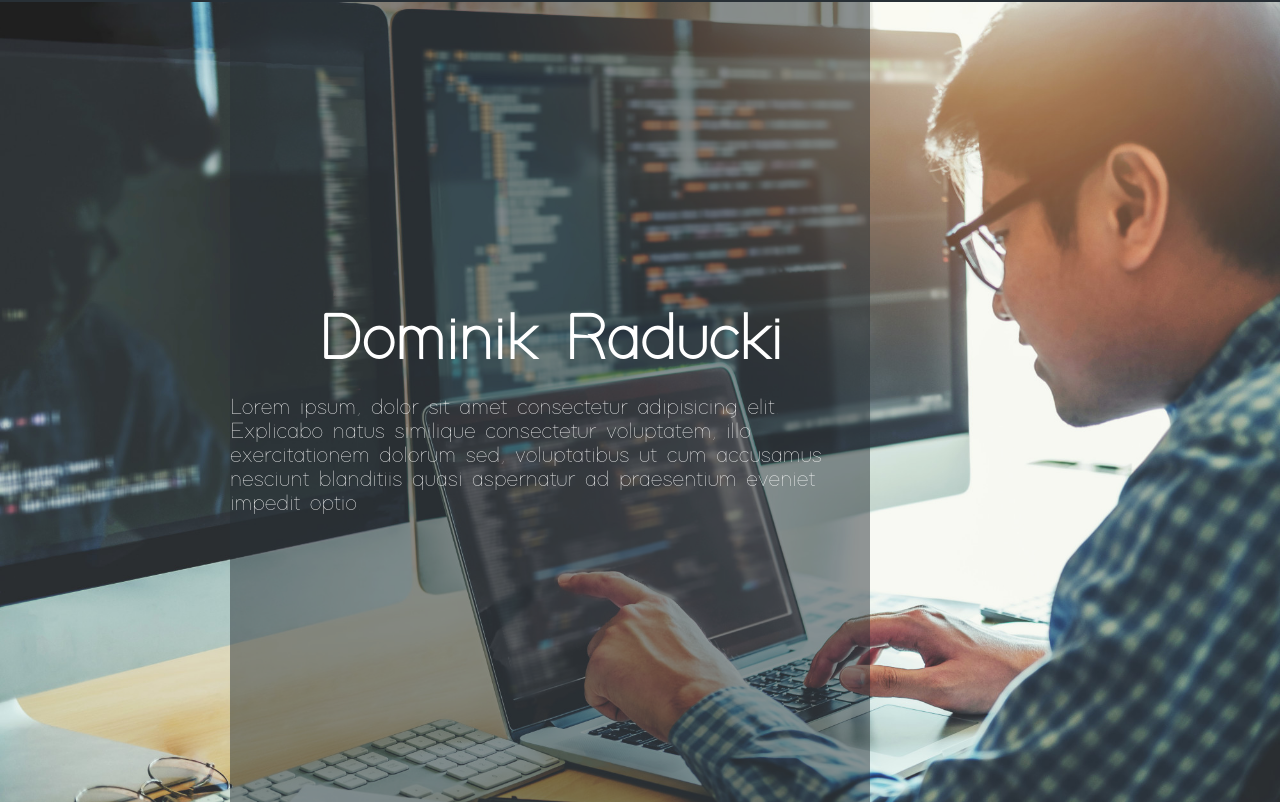
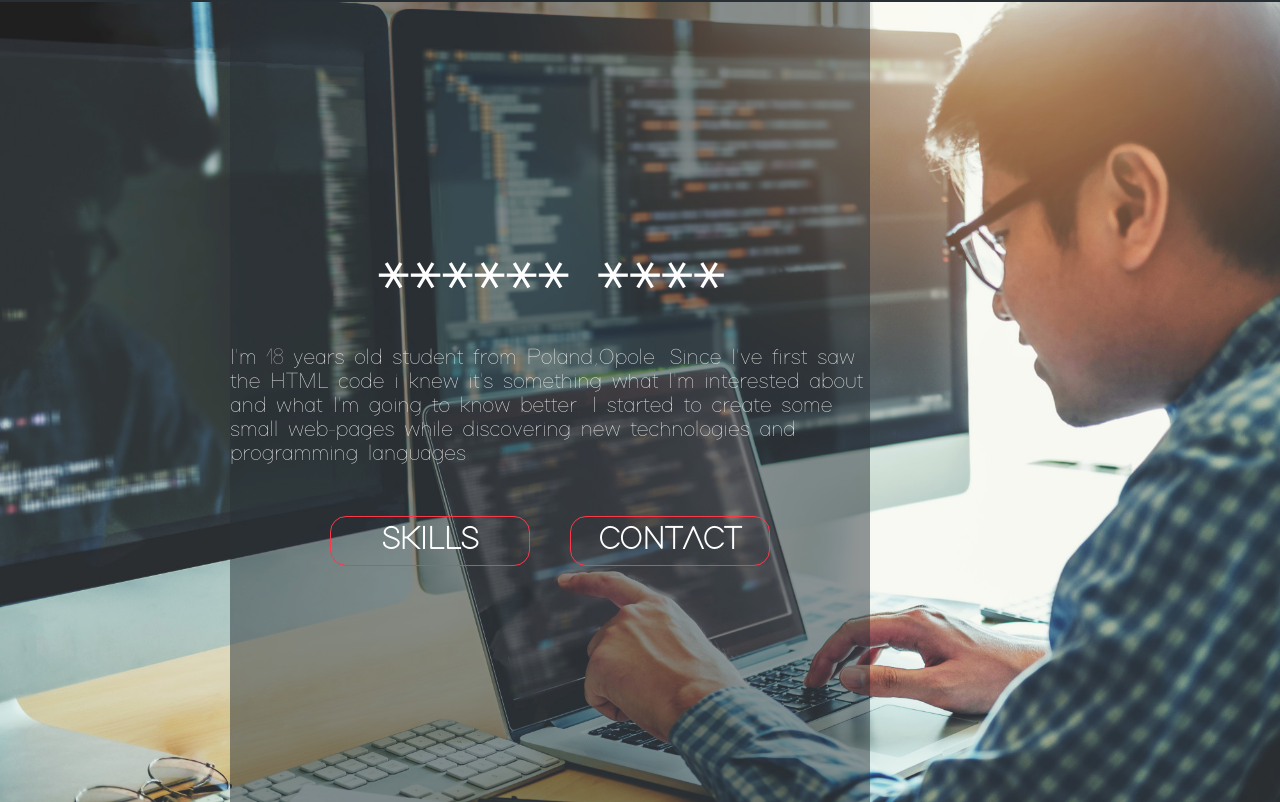
Before and after one commit to Jeden1102/portfolio, a plain HTML site: page index.html in a window 1280 px wide. Shown: the part 798-1600 px from the top of the page. Drawn offline with Linux system fonts and the light colour scheme.

Commit message:
about me buttons

```diff
--- a/index.html
+++ b/index.html
@@ -58,10 +58,19 @@
     <!--ABOUT ME -->
     <div class="container about-container">
         <div class="about-me">
-                <h2>Dominik Raducki</h2>
+                <h2>****** ****</h2>
                 <p>
-                    Lorem ipsum, dolor sit amet consectetur adipisicing elit. Explicabo natus similique consectetur voluptatem, illo exercitationem dolorum sed, voluptatibus ut cum accusamus nesciunt blanditiis quasi aspernatur ad praesentium eveniet impedit optio.
+                    I'm 18 years old student from Poland,Opole. Since I've first saw the HTML code i knew it's something what I'm interested about and what I'm going to know better. I started to create some small web-pages while discovering new technologies and programming languages.
                 </p>
+                <div class="buttons">
+                    <button class="button skills-button">
+                        <span>SKILLS</span>
+                    </button>
+                    <button class="button contact-button">
+                        <span>CONTACT</span>
+                    </button>
+                </div>
+
         </div>
     </div>
 
--- a/style.scss
+++ b/style.scss
@@ -199,6 +199,49 @@ body{
         p{
             font-size:1.4rem;
         }
+        .buttons{
+            display:flex;
+            margin-top:50px;
+            .button{
+                width: 200px;
+                height: 50px;
+                position: relative;
+                border:1px solid $second-color;
+                border-radius: 16px;
+                text-align: center;
+                cursor: pointer;
+                font-family: 'Adam normal';
+                font-weight: bold;
+                font-size:2rem;
+                background:none;
+                margin:0 20px;
+                color:white;
+                transition: .2s;
+                overflow:hidden;
+                span{
+                    position: absolute;
+                    left:50%;
+                    top:50%;
+                    transform: translate(-50%,-50%);
+                    z-index:9999999;
+                }
+                &::after{
+                    position: absolute;
+                    content:'';
+                    width:100%;
+                    height:100%;
+                    border-radius: 16px;
+                    background:red;
+                    top:0;
+                    left:-100%;
+                    transition: .4s;
+                }
+                &:hover:after{
+                    left:0;
+                }
+            }
+        }
+
     }
 }
 
@@ -320,4 +363,10 @@ body{
     .home-container-hello{
         transform:translateY(420px);
     }
+    .buttons{
+        flex-direction: column;
+        .contact-button{
+            transform: translateY(50px);
+        }
+    }
 }
```
Also changed, not shown: style.css, 1 other file.
